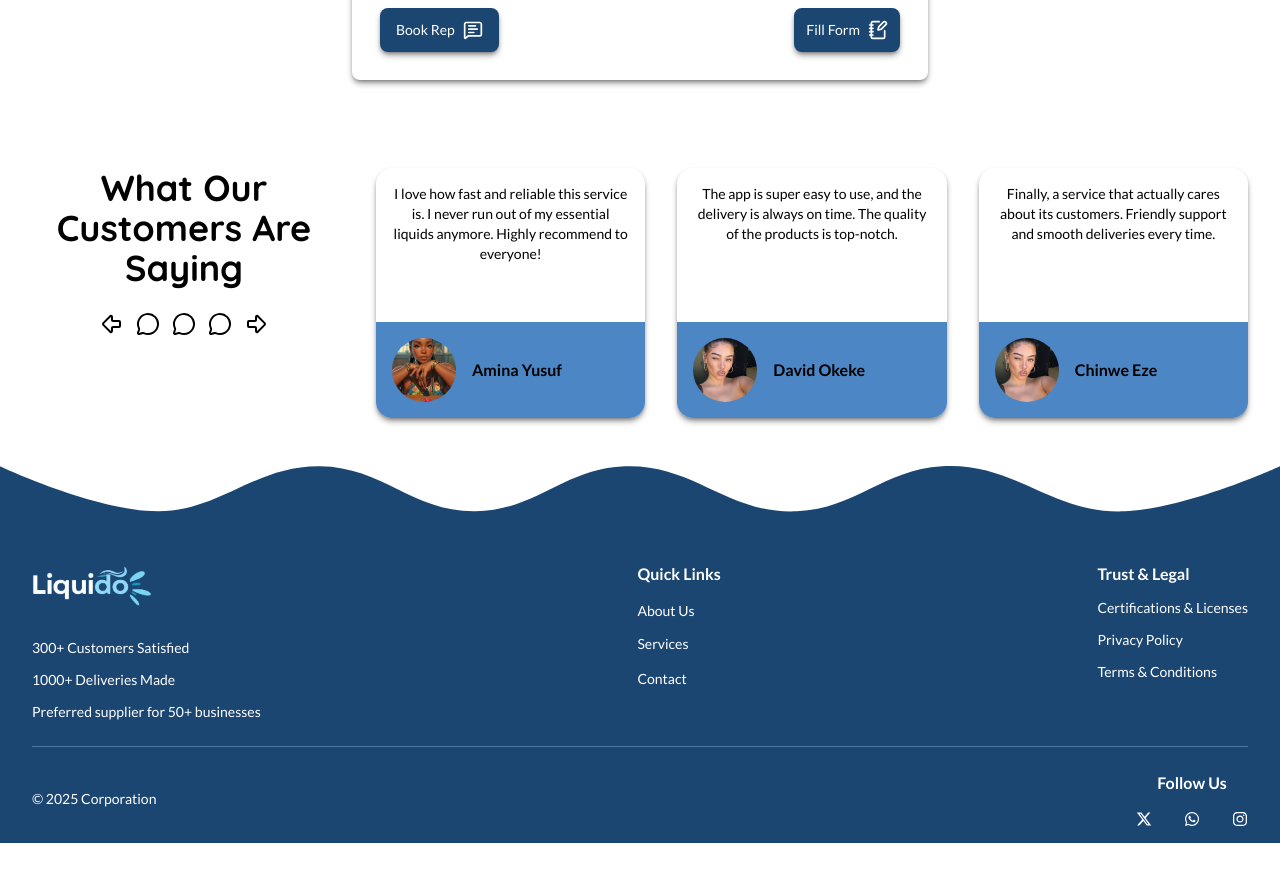
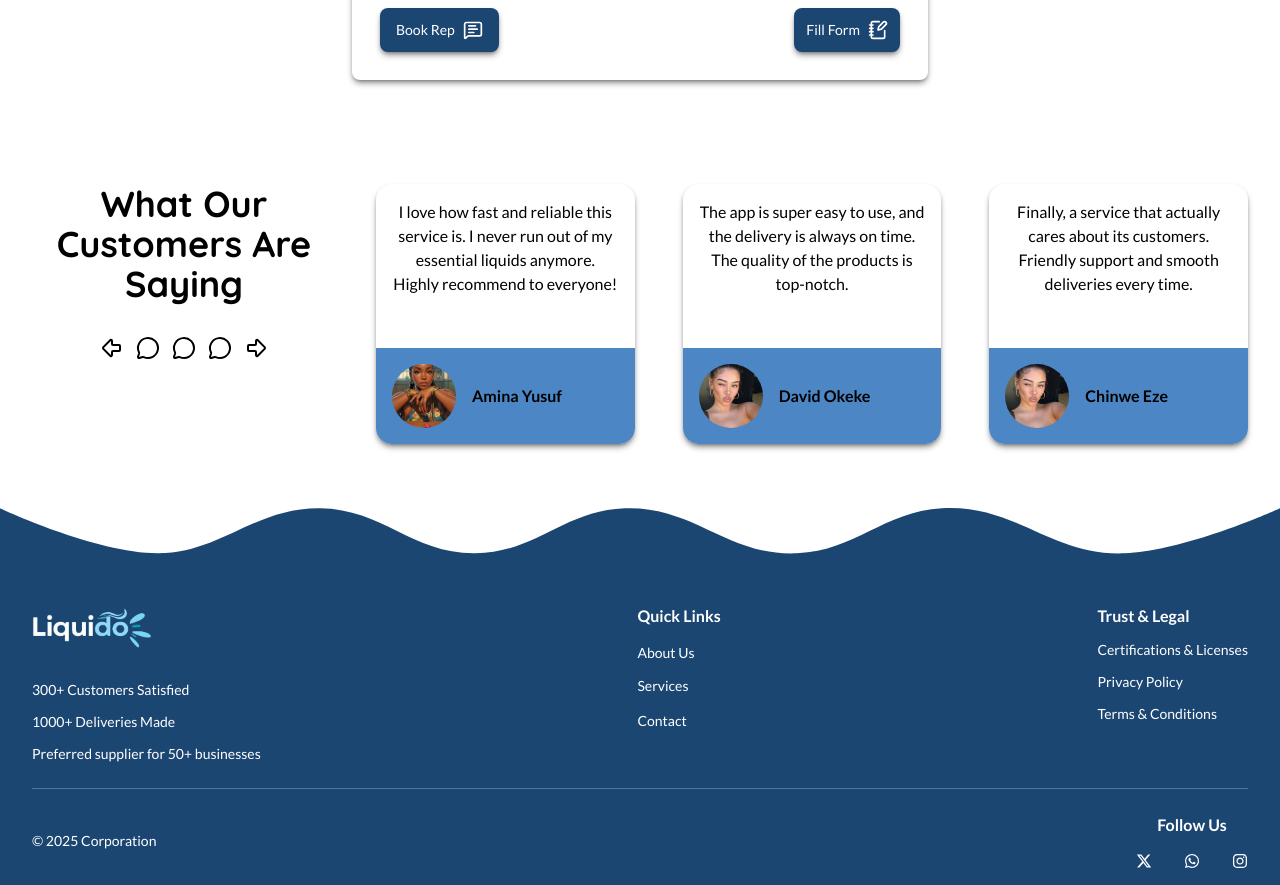
Before and after one commit to Kachingcodes/liquido, a Next.js app: page / in a window 1280 px wide. Shown: the part 3620-4505 px from the top of the page. Before the commit the page ends 4463 px from the top, so only its background shows below. Built offline with nearby package versions, Linux system fonts and the light colour scheme.

Commit message:
Fonts and Colors

```diff
--- a/app/components/Testimonials.jsx
+++ b/app/components/Testimonials.jsx
@@ -45,11 +45,11 @@ const Testimonials = () => {
 
   return (
     <section id='Testimonials'
-    className="w-full flex justify-center items-center bg-white text-black relative overflow-hidden px-8 py-8 md:py-12">
+    className="w-full flex justify-center items-center bg-white text-black relative overflow-hidden px-8 py-8 md:py-16">
         <div className="flex w-full max-w-7xl flex-col md:flex-row items-start justify-between gap-6 md:gap-10">
 
             {/* Left Section */}
-            <div className="w-full md:w-1/4 flex flex-col gap-3 md:gap-6">
+            <div className="w-full md:w-1/4 flex flex-col gap-3 md:gap-6 lg:gap-8">
                 <motion.h1
                 initial={{ opacity: 0, y: -100 }}
                 whileInView={{ opacity: 1, y: 0 }}
@@ -71,7 +71,7 @@ const Testimonials = () => {
 
             {/* Testimonials Grid */}
             <motion.div
-            className="grid grid-cols-1 md:grid-cols-3 gap-5 md:gap-8 flex-1"
+            className="grid grid-cols-1 md:grid-cols-3 gap-5 md:gap-8 lg:gap-12 flex-1"
             variants={containerVariants}
             initial="hidden"
             animate="visible"
@@ -84,8 +84,8 @@ const Testimonials = () => {
                 variants={itemVariants}
                 exit={{ opacity: 0, x: -80 }}
 
-                className='flex flex-col rounded-2xl overflow-hidden shadow-md shadow-[#000000]/40 min-h-[150px] md:min-h-[250px]'>
-                    <div className='text-black p-4 md:p-4 text-center flex-grow text-sm md:text-md'>
+                className='flex flex-col rounded-2xl overflow-hidden shadow-md shadow-[#000000]/40 min-h-[150px] md:min-h-[260px]'>
+                    <div className='text-black p-4 md:p-4 text-center flex-grow text-md'>
                         <p>{test.review}</p>
                     </div>
                     <div className='bg-[#4C86C4] text-black flex flex-row items-center gap-4 p-2 md:p-4'>
```
